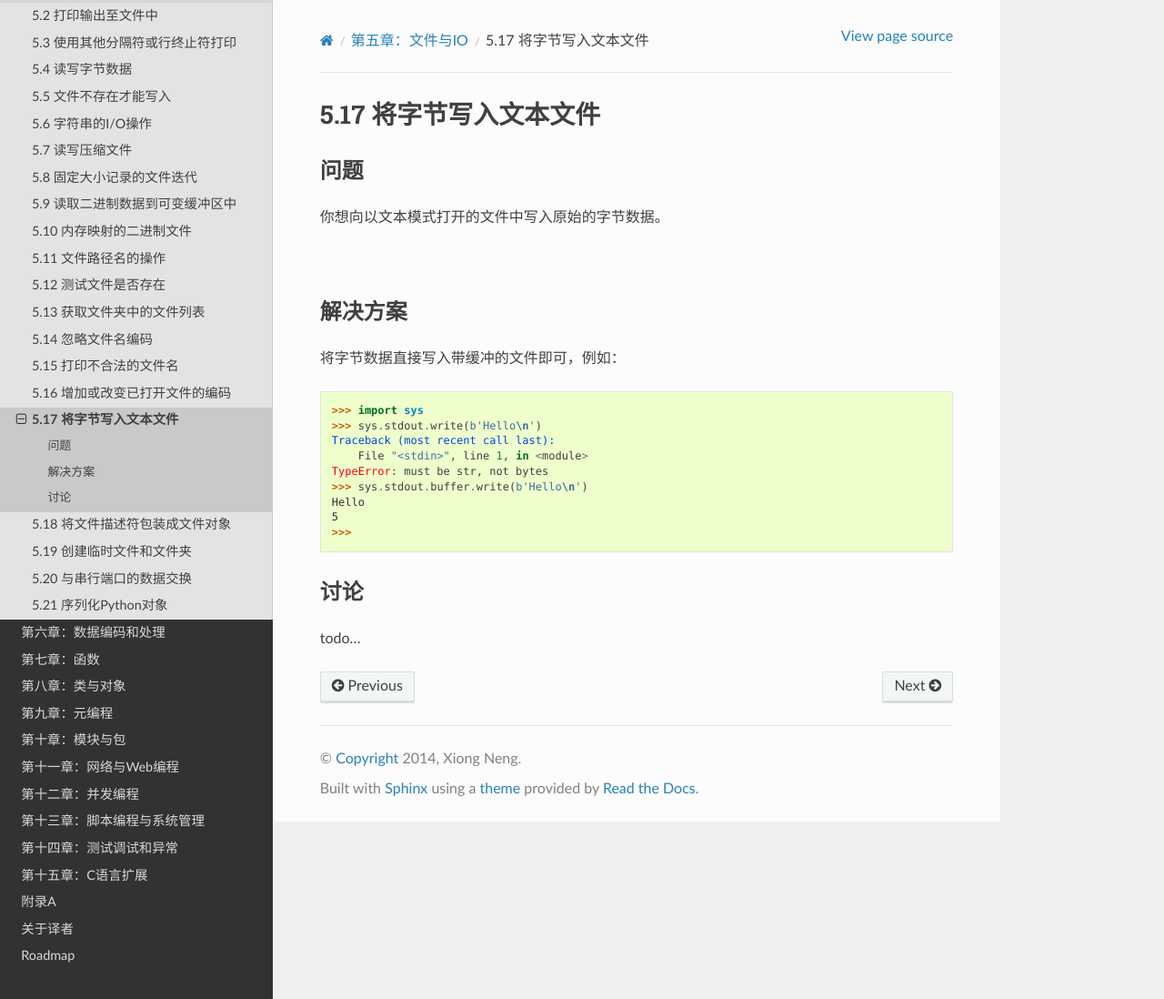
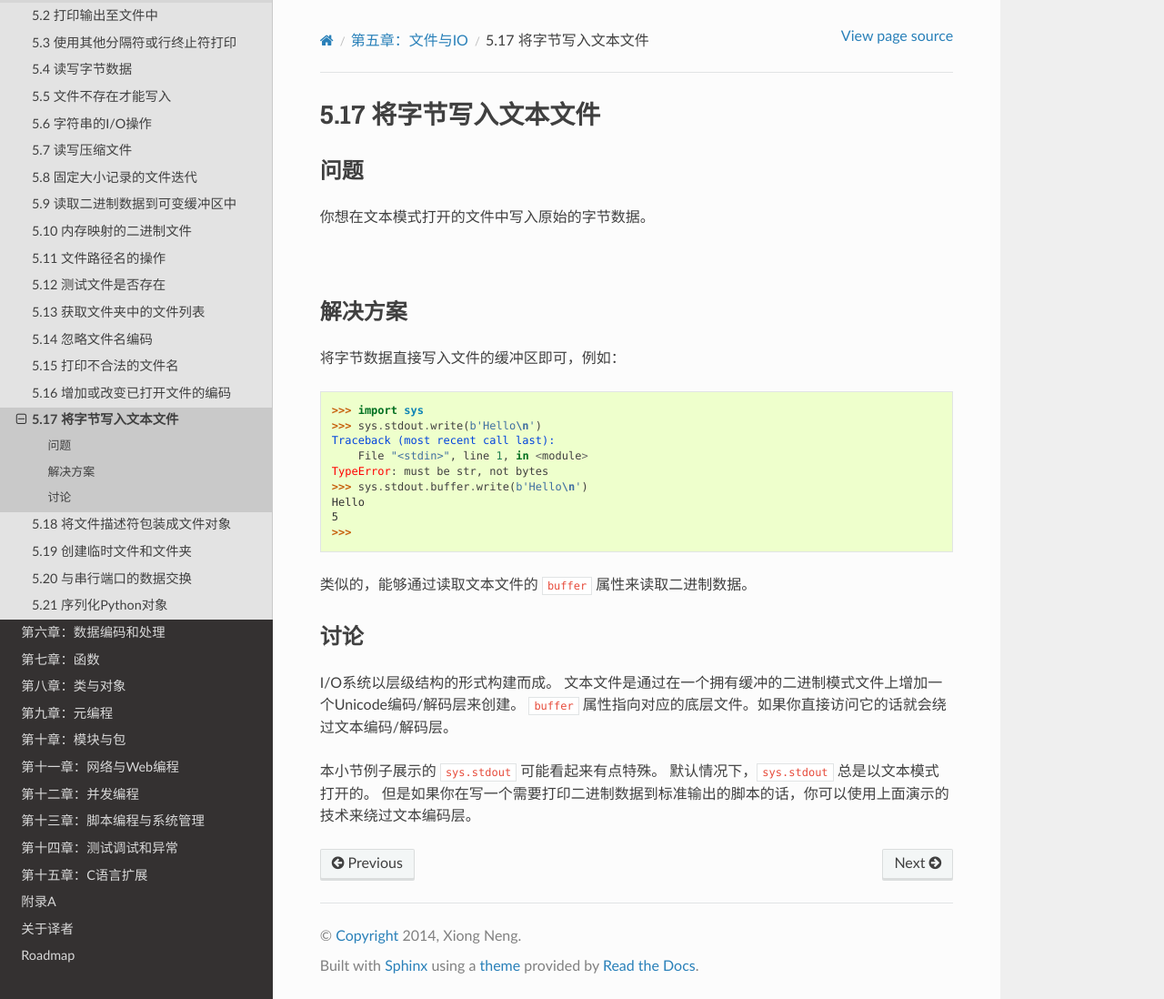
Before and after one commit to yidao620c/python3-cookbook, a Sphinx documentation site: the page built from source/c05/p17_write_bytes_to_text_file.rst, in a window 1280 px wide and 1098 px high. Shown: the whole window at 91% size. Built offline with Sphinx 7.4.7 and the Read the Docs theme 2.0.0, drawn with Linux system fonts in a browser that asks for light colours.

Commit message:
5.17小节完成！

```diff
--- a/source/c05/p17_write_bytes_to_text_file.rst
+++ b/source/c05/p17_write_bytes_to_text_file.rst
@@ -5,14 +5,14 @@
 ----------
 问题
 ----------
-你想向以文本模式打开的文件中写入原始的字节数据。
+你想在文本模式打开的文件中写入原始的字节数据。
 
 |
 
 ----------
 解决方案
 ----------
-将字节数据直接写入带缓冲的文件即可，例如：
+将字节数据直接写入文件的缓冲区即可，例如：
 
 .. code-block:: python
 
@@ -26,8 +26,15 @@
     5
     >>>
 
+类似的，能够通过读取文本文件的 ``buffer`` 属性来读取二进制数据。
 
 ----------
 讨论
 ----------
-todo...
+I/O系统以层级结构的形式构建而成。
+文本文件是通过在一个拥有缓冲的二进制模式文件上增加一个Unicode编码/解码层来创建。
+``buffer`` 属性指向对应的底层文件。如果你直接访问它的话就会绕过文本编码/解码层。
+
+本小节例子展示的 ``sys.stdout`` 可能看起来有点特殊。
+默认情况下，``sys.stdout`` 总是以文本模式打开的。
+但是如果你在写一个需要打印二进制数据到标准输出的脚本的话，你可以使用上面演示的技术来绕过文本编码层。
```
